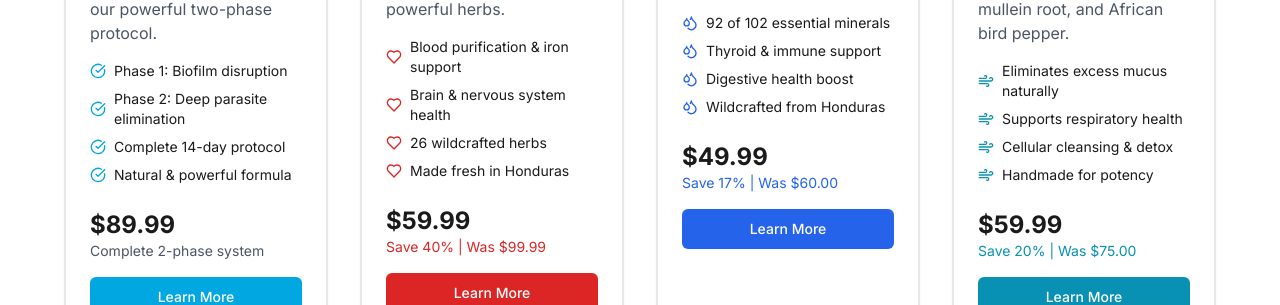
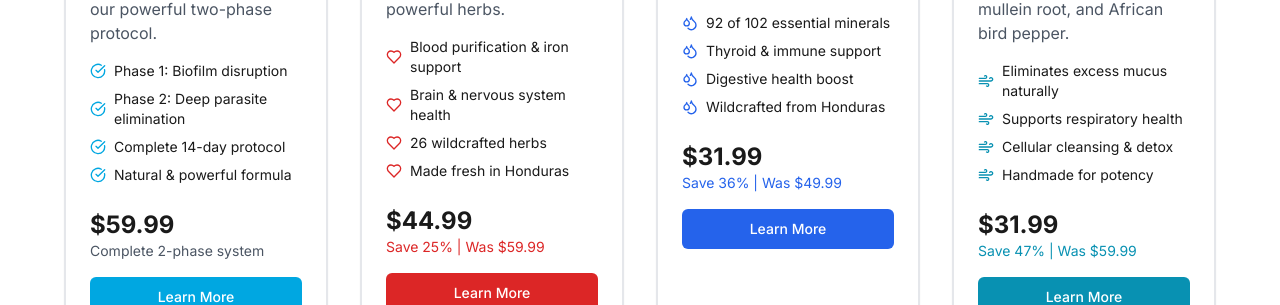
Before and after one commit to ra3va/drsebiapproved-landing, a Next.js app: page / in a window 1280 px wide. Shown: the part 1485-1790 px from the top of the page. Built offline with nearby package versions, Linux system fonts and the light colour scheme; no server answers.

Commit message:
Update all product prices across homepage and product pages

```diff
--- a/src/app/maya/page.tsx
+++ b/src/app/maya/page.tsx
@@ -138,8 +138,8 @@ export default function MayaPage() {
                 <div className="bg-white border-2 border-primary/20 rounded-2xl p-6 mb-8 w-full max-w-[540px]">
                   <div className="flex items-center justify-between mb-4">
                     <div>
-                      <p className="text-3xl font-bold text-foreground">$59.99</p>
-                      <p className="text-lg text-muted-foreground line-through">$99.99</p>
+                      <p className="text-3xl font-bold text-foreground">$44.99</p>
+                      <p className="text-lg text-muted-foreground line-through">$59.99</p>
                     </div>
                     <div className="bg-red-500 text-white px-4 py-2 rounded-full text-sm font-bold">
                       SAVE 40%
@@ -517,8 +517,8 @@ export default function MayaPage() {
             <div className="bg-white border-2 border-primary/20 rounded-2xl p-8 mb-8 max-w-md mx-auto">
               <div className="flex items-center justify-center gap-4 mb-4">
                 <div className="text-center">
-                  <p className="text-3xl font-bold text-foreground">$59.99</p>
-                  <p className="text-lg text-muted-foreground line-through">$99.99</p>
+                  <p className="text-3xl font-bold text-foreground">$44.99</p>
+                  <p className="text-lg text-muted-foreground line-through">$59.99</p>
                 </div>
                 <div className="bg-red-500 text-white px-4 py-2 rounded-full text-sm font-bold">
                   SAVE 40%
--- a/src/app/mucus-cleanser/page.tsx
+++ b/src/app/mucus-cleanser/page.tsx
@@ -138,8 +138,8 @@ export default function MucusCleanserPage() {
                 <div className="bg-white border-2 border-cyan-500/20 rounded-2xl p-6 mb-8 w-full max-w-[540px]">
                   <div className="flex items-center justify-between mb-4">
                     <div>
-                      <p className="text-3xl font-bold text-foreground">$59.99</p>
-                      <p className="text-lg text-muted-foreground line-through">$75.00</p>
+                      <p className="text-3xl font-bold text-foreground">$31.99</p>
+                      <p className="text-lg text-muted-foreground line-through">$59.99</p>
                     </div>
                     <div className="bg-red-500 text-white px-4 py-2 rounded-full text-sm font-bold">
                       SAVE 20%
@@ -465,8 +465,8 @@ export default function MucusCleanserPage() {
             <div className="bg-white border-2 border-cyan-500/20 rounded-2xl p-8 mb-8 max-w-md mx-auto">
               <div className="flex items-center justify-center gap-4 mb-4">
                 <div className="text-center">
-                  <p className="text-3xl font-bold text-foreground">$59.99</p>
-                  <p className="text-lg text-muted-foreground line-through">$75.00</p>
+                  <p className="text-3xl font-bold text-foreground">$31.99</p>
+                  <p className="text-lg text-muted-foreground line-through">$59.99</p>
                 </div>
                 <div className="bg-red-500 text-white px-4 py-2 rounded-full text-sm font-bold">
                   SAVE 20%
--- a/src/app/page.tsx
+++ b/src/app/page.tsx
@@ -110,7 +110,7 @@ export default function Home() {
                   </div>
                   <div className="flex items-center justify-between mb-4">
                     <div>
-                      <p className="text-2xl font-bold text-foreground">$89.99</p>
+                      <p className="text-2xl font-bold text-foreground">$59.99</p>
                       <p className="text-sm text-muted-foreground">Complete 2-phase system</p>
                     </div>
                   </div>
@@ -161,8 +161,8 @@ export default function Home() {
                   </div>
                   <div className="flex items-center justify-between mb-4">
                     <div>
-                      <p className="text-2xl font-bold text-foreground">$59.99</p>
-                      <p className="text-sm text-red-600">Save 40% | Was $99.99</p>
+                      <p className="text-2xl font-bold text-foreground">$44.99</p>
+                      <p className="text-sm text-red-600">Save 25% | Was $59.99</p>
                     </div>
                   </div>
                   <Link href="/maya">
@@ -212,8 +212,8 @@ export default function Home() {
                   </div>
                   <div className="flex items-center justify-between mb-4">
                     <div>
-                      <p className="text-2xl font-bold text-foreground">$49.99</p>
-                      <p className="text-sm text-blue-600">Save 17% | Was $60.00</p>
+                      <p className="text-2xl font-bold text-foreground">$31.99</p>
+                      <p className="text-sm text-blue-600">Save 36% | Was $49.99</p>
                     </div>
                   </div>
                   <Link href="/seamoss">
@@ -263,8 +263,8 @@ export default function Home() {
                   </div>
                   <div className="flex items-center justify-between mb-4">
                     <div>
-                      <p className="text-2xl font-bold text-foreground">$59.99</p>
-                      <p className="text-sm text-cyan-600">Save 20% | Was $75.00</p>
+                      <p className="text-2xl font-bold text-foreground">$31.99</p>
+                      <p className="text-sm text-cyan-600">Save 47% | Was $59.99</p>
                     </div>
                   </div>
                   <Link href="/mucus-cleanser">
--- a/src/app/paracleanse/page.tsx
+++ b/src/app/paracleanse/page.tsx
@@ -417,7 +417,7 @@ export default function ParaCleansePage() {
                             Regular Price: <span className="line-through">$199.98</span>
                           </div>
                           <div className="text-3xl font-bold text-primary">
-                            Today Only: $89.99
+                            Today Only: $59.99
                           </div>
                           <div className="inline-flex items-center bg-red-100 text-red-700 px-3 py-1 rounded-full text-sm font-medium">
                             YOU SAVE: $110.99 (55% OFF)
--- a/src/app/seamoss/page.tsx
+++ b/src/app/seamoss/page.tsx
@@ -138,8 +138,8 @@ export default function SeaMossPage() {
                 <div className="bg-white border-2 border-blue-500/20 rounded-2xl p-6 mb-8 w-full max-w-[540px]">
                   <div className="flex items-center justify-between mb-4">
                     <div>
-                      <p className="text-3xl font-bold text-foreground">$49.99</p>
-                      <p className="text-lg text-muted-foreground line-through">$60.00</p>
+                      <p className="text-3xl font-bold text-foreground">$31.99</p>
+                      <p className="text-lg text-muted-foreground line-through">$49.99</p>
                     </div>
                     <div className="bg-red-500 text-white px-4 py-2 rounded-full text-sm font-bold">
                       SAVE 17%
@@ -488,8 +488,8 @@ export default function SeaMossPage() {
             <div className="bg-white border-2 border-blue-500/20 rounded-2xl p-8 mb-8 max-w-md mx-auto">
               <div className="flex items-center justify-center gap-4 mb-4">
                 <div className="text-center">
-                  <p className="text-3xl font-bold text-foreground">$49.99</p>
-                  <p className="text-lg text-muted-foreground line-through">$60.00</p>
+                  <p className="text-3xl font-bold text-foreground">$31.99</p>
+                  <p className="text-lg text-muted-foreground line-through">$49.99</p>
                 </div>
                 <div className="bg-red-500 text-white px-4 py-2 rounded-full text-sm font-bold">
                   SAVE 17%
```
